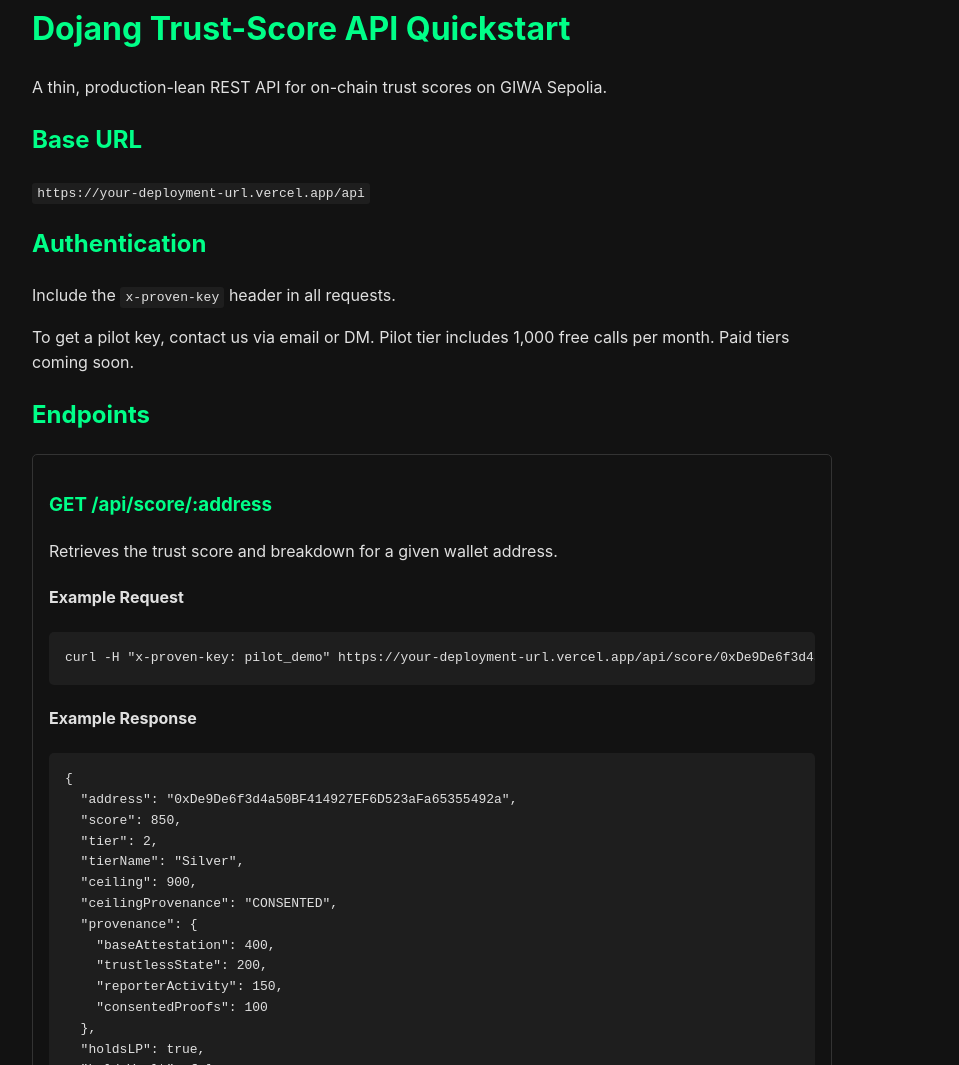
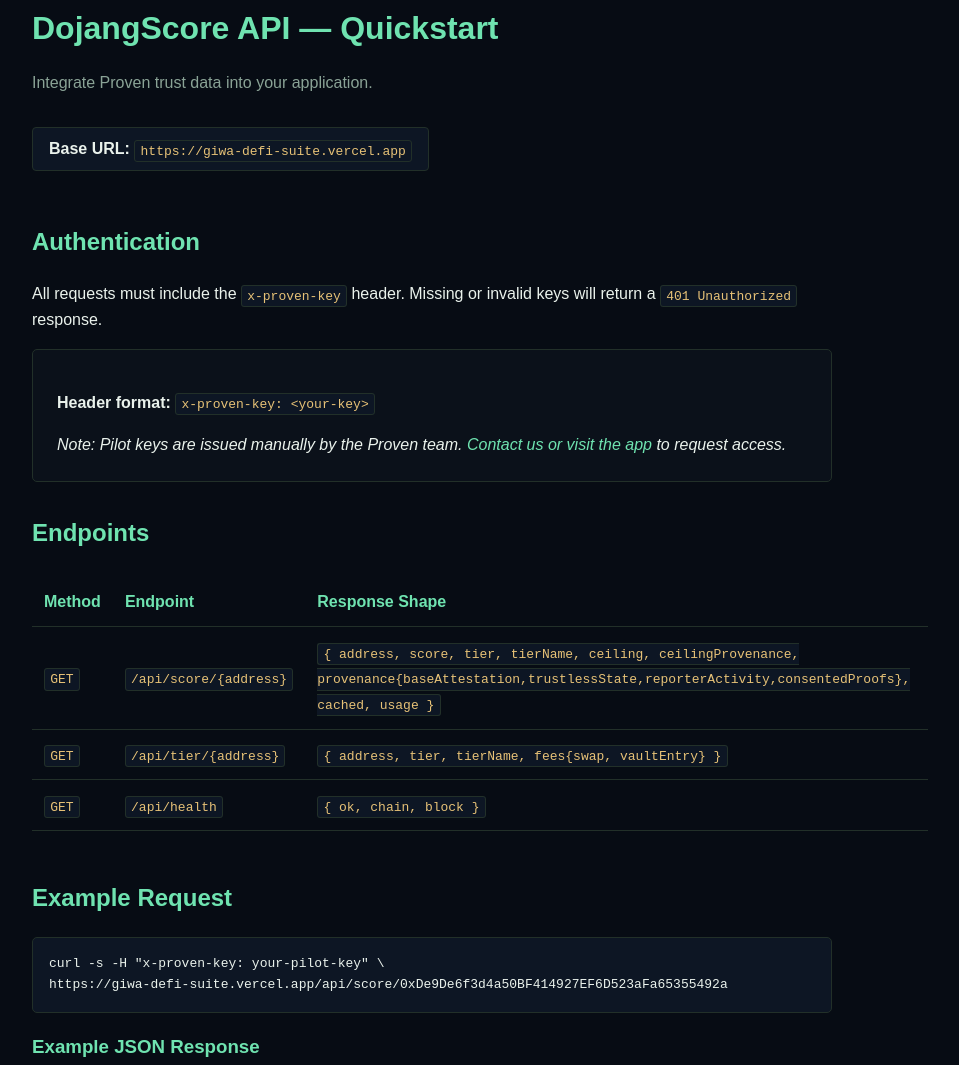
Before and after one commit to thedivine1/giwa-defi-suite, a website: page frontend/api-quickstart.html in a window 1280 px wide. Shown: the part 111-1176 px from the top of the page, without its empty margins (208-1167 px from the left). Drawn offline with Linux system fonts and the light colour scheme.

Commit message:
docs: api quickstart + ensure api deployed

```diff
--- a/frontend/api-quickstart.html
+++ b/frontend/api-quickstart.html
@@ -6,51 +6,104 @@
     <title>Proven — The trust layer for GIWA</title>
     <style>
         :root {
-            --bg-color: #121212;
-            --text-color: #e0e0e0;
-            --accent-color: #00ff88;
-            --code-bg: #1e1e1e;
+            --bg-color: #070c14; /* Dark navy */
+            --text-color: #eaf2ec;
+            --accent-color: #6fe3b0; /* Jade */
+            --code-bg: #0d1624;
+            --border-color: #223029;
+
+            --jade: #6fe3b0;
+            --body: 'IBM Plex Sans', sans-serif;
+            --disp: 'Syne', sans-serif;
+            --text: #eaf2ec;
+            --muted: #8aa396;
+            --line: #223029;
+            --bg: #070c14;
         }
         body {
-            font-family: -apple-system, BlinkMacSystemFont, "Segoe UI", Roboto, Helvetica, Arial, sans-serif;
+            font-family: var(--body);
             background-color: var(--bg-color);
             color: var(--text-color);
             line-height: 1.6;
             margin: 0;
-            padding: 2rem;
+            padding: 0;
+            display: flex;
+            flex-direction: column;
+            min-height: 100vh;
+        }
+        .container {
             max-width: 800px;
-            margin-left: auto;
-            margin-right: auto;
+            margin: 2rem auto;
+            padding: 0 2rem;
+            flex: 1;
         }
-        h1, h2, h3 { color: var(--accent-color); }
+        h1, h2, h3 {
+            color: var(--accent-color);
+            font-family: var(--disp);
+        }
+        h1 {
+            font-weight: 800;
+            margin-bottom: 0.5rem;
+        }
         code {
             background-color: var(--code-bg);
             padding: 0.2em 0.4em;
             border-radius: 3px;
             font-family: monospace;
+            border: 1px solid var(--border-color);
+            color: #e7c277; /* gold */
         }
         pre {
             background-color: var(--code-bg);
             padding: 1rem;
             border-radius: 5px;
             overflow-x: auto;
+            border: 1px solid var(--border-color);
         }
         pre code {
             background-color: transparent;
             padding: 0;
+            border: none;
+            color: inherit;
         }
         .endpoint {
             margin-bottom: 2rem;
-            padding: 1rem;
-            border: 1px solid #333;
+            padding: 1.5rem;
+            border: 1px solid var(--border-color);
             border-radius: 5px;
+            background-color: #0b111a;
         }
-    </style>
-  <link rel="icon" type="image/png" href="assets/proven-icon.png" />
-</head>
-<body>
+        .url-block {
+            display: inline-block;
+            background: var(--code-bg);
+            padding: 0.5rem 1rem;
+            border-radius: 4px;
+            border: 1px solid var(--border-color);
+            margin-bottom: 2rem;
+        }
+        table {
+            width: 100%;
+            border-collapse: collapse;
+            margin: 1.5rem 0;
+        }
+        th, td {
+            text-align: left;
+            padding: 0.75rem;
+            border-bottom: 1px solid var(--border-color);
+        }
+        th {
+            color: var(--accent-color);
+            font-weight: 600;
+        }
+        a {
+            color: var(--accent-color);
+            text-decoration: none;
+        }
+        a:hover {
+            text-decoration: underline;
+        }
 
-<style>
+        /* Proven Nav Styles */
         .proven-nav {
             position: sticky;
             top: 0;
@@ -112,6 +165,9 @@
             margin-top: auto;
         }
     </style>
+  <link rel="icon" type="image/png" href="assets/proven-icon.png" />
+</head>
+<body>
 
 <nav class="proven-nav">
     <div class="proven-nav-left">
@@ -122,95 +178,95 @@
     <div class="proven-nav-right">
         <a href="index.html" class="proven-nav-link">App</a>
         <a href="doc-score-v2.html" class="proven-nav-link">Score V2</a>
-        <a href="api-quickstart.html" class="proven-nav-link">Docs</a>
+        <a href="api-quickstart.html" class="proven-nav-link" style="color: var(--jade)">Docs</a>
         <a href="architecture.html" class="proven-nav-link">Architecture</a>
         <a href="story.html" class="proven-nav-link">Story</a>
         <a href="deck.html" class="proven-nav-link">Deck</a>
     </div>
 </nav>
 
-    <h1>Dojang Trust-Score API Quickstart</h1>
-    <p>A thin, production-lean REST API for on-chain trust scores on GIWA Sepolia.</p>
+<div class="container">
+    <h1>DojangScore API &mdash; Quickstart</h1>
+    <p style="color: var(--muted); margin-bottom: 2rem;">Integrate Proven trust data into your application.</p>
 
-    <h2>Base URL</h2>
-    <p><code>https://your-deployment-url.vercel.app/api</code></p>
+    <div class="url-block">
+        <strong>Base URL:</strong> <code>https://giwa-defi-suite.vercel.app</code>
+    </div>
 
     <h2>Authentication</h2>
-    <p>Include the <code>x-proven-key</code> header in all requests.</p>
-    <p>To get a pilot key, contact us via email or DM. Pilot tier includes 1,000 free calls per month. Paid tiers coming soon.</p>
+    <p>All requests must include the <code>x-proven-key</code> header. Missing or invalid keys will return a <code>401 Unauthorized</code> response.</p>
+    <div class="endpoint">
+        <p><strong>Header format:</strong> <code>x-proven-key: &lt;your-key&gt;</code></p>
+        <p style="margin-bottom: 0;"><em>Note: Pilot keys are issued manually by the Proven team. <a href="index.html">Contact us or visit the app</a> to request access.</em></p>
+    </div>
 
     <h2>Endpoints</h2>
 
-    <div class="endpoint">
-        <h3>GET /api/score/:address</h3>
-        <p>Retrieves the trust score and breakdown for a given wallet address.</p>
-        <h4>Example Request</h4>
-        <pre><code>curl -H "x-proven-key: pilot_demo" https://your-deployment-url.vercel.app/api/score/0xDe9De6f3d4a50BF414927EF6D523aFa65355492a</code></pre>
-        <h4>Example Response</h4>
+    <table>
+        <thead>
+            <tr>
+                <th>Method</th>
+                <th>Endpoint</th>
+                <th>Response Shape</th>
+            </tr>
+        </thead>
+        <tbody>
+            <tr>
+                <td><code>GET</code></td>
+                <td><code>/api/score/{address}</code></td>
+                <td>
+                    <code>{ address, score, tier, tierName, ceiling, ceilingProvenance, provenance{baseAttestation,trustlessState,reporterActivity,consentedProofs}, cached, usage }</code>
+                </td>
+            </tr>
+            <tr>
+                <td><code>GET</code></td>
+                <td><code>/api/tier/{address}</code></td>
+                <td>
+                    <code>{ address, tier, tierName, fees{swap, vaultEntry} }</code>
+                </td>
+            </tr>
+            <tr>
+                <td><code>GET</code></td>
+                <td><code>/api/health</code></td>
+                <td>
+                    <code>{ ok, chain, block }</code>
+                </td>
+            </tr>
+        </tbody>
+    </table>
+
+    <h2 style="margin-top: 3rem;">Example Request</h2>
+    <pre><code>curl -s -H "x-proven-key: your-pilot-key" \
+https://giwa-defi-suite.vercel.app/api/score/0xDe9De6f3d4a50BF414927EF6D523aFa65355492a</code></pre>
+
+    <h3>Example JSON Response</h3>
     <pre><code>{
   "address": "0xDe9De6f3d4a50BF414927EF6D523aFa65355492a",
   "score": 850,
-  "tier": 2,
-  "tierName": "Silver",
+  "tier": 3,
+  "tierName": "PLATINUM",
   "ceiling": 900,
-  "ceilingProvenance": "CONSENTED",
+  "ceilingProvenance": "BEHAVIORAL",
   "provenance": {
     "baseAttestation": 400,
-    "trustlessState": 200,
+    "trustlessState": 250,
     "reporterActivity": 150,
-    "consentedProofs": 100
+    "consentedProofs": 50
   },
   "holdsLP": true,
   "holdsVault": false,
   "chain": 91342,
-  "cachedAt": 1718293940123,
+  "cachedAt": 1718023450000,
   "cached": false,
-  "usage": 42
+  "usage": 1
 }</code></pre>
+
+    <h2 style="margin-top: 3rem;">Pricing</h2>
+    <div class="endpoint">
+        <p><strong>Pilot Phase:</strong> Free up to 1,000 API calls per month.</p>
+        <p style="margin-bottom: 0; color: var(--muted);">Paid tiers with higher rate limits and SLA guarantees will be available in future releases. <a href="index.html">Visit the main app</a> for updates.</p>
     </div>
-
-    <div class="endpoint">
-        <h3>GET /api/tier/:address</h3>
-        <p>Retrieves the fee tier for a wallet.</p>
-        <h4>Example Request</h4>
-        <pre><code>curl -H "x-proven-key: pilot_demo" https://your-deployment-url.vercel.app/api/tier/0xDe9De6f3d4a50BF414927EF6D523aFa65355492a</code></pre>
 </div>
-
-    <div class="endpoint">
-        <h3>GET /api/health</h3>
-        <p>Checks API and RPC health.</p>
-        <h4>Example Request</h4>
-        <pre><code>curl -H "x-proven-key: pilot_demo" https://your-deployment-url.vercel.app/api/health</code></pre>
-    </div>
-
-    <h2>On-chain Fee Tiers</h2>
-    <table border="1" style="border-collapse: collapse; width: 100%; text-align: left;">
-        <tr>
-            <th style="padding: 8px;">Tier</th>
-            <th style="padding: 8px;">Swap Fee</th>
-            <th style="padding: 8px;">Vault Fee</th>
-        </tr>
-        <tr>
-            <td style="padding: 8px;">0</td>
-            <td style="padding: 8px;">0.30%</td>
-            <td style="padding: 8px;">2.00%</td>
-        </tr>
-        <tr>
-            <td style="padding: 8px;">1</td>
-            <td style="padding: 8px;">0.20%</td>
-            <td style="padding: 8px;">1.50%</td>
-        </tr>
-        <tr>
-            <td style="padding: 8px;">2</td>
-            <td style="padding: 8px;">0.15%</td>
-            <td style="padding: 8px;">1.00%</td>
-        </tr>
-        <tr>
-            <td style="padding: 8px;">3</td>
-            <td style="padding: 8px;">0.10%</td>
-            <td style="padding: 8px;">0.50%</td>
-        </tr>
-    </table>
 
 <footer class="proven-footer">
     Proven &mdash; verified, secure, decentralized. Built on GIWA Sepolia (chain 91342).
```
Lines whose indentation alone changed are shown as unchanged.
